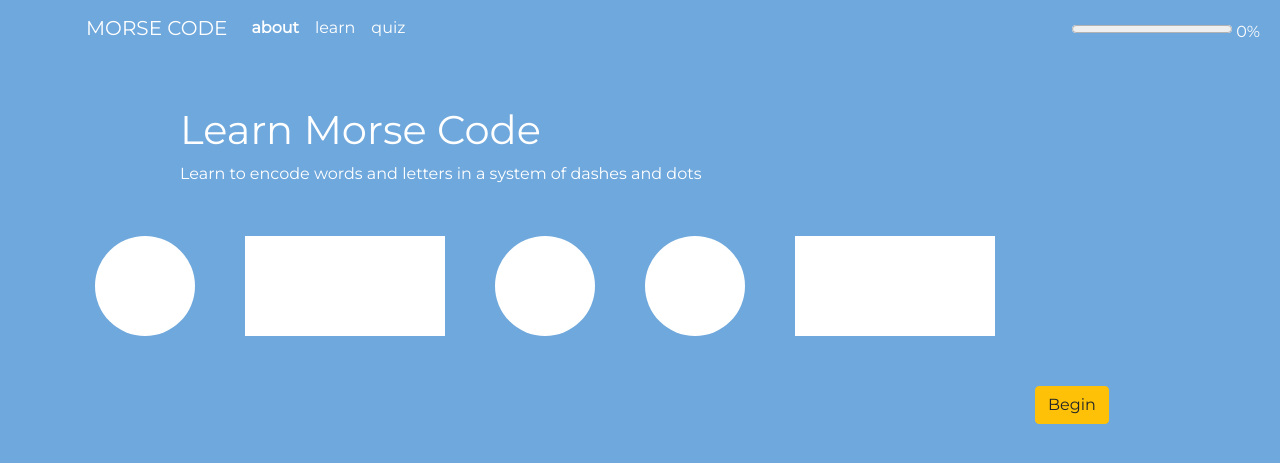
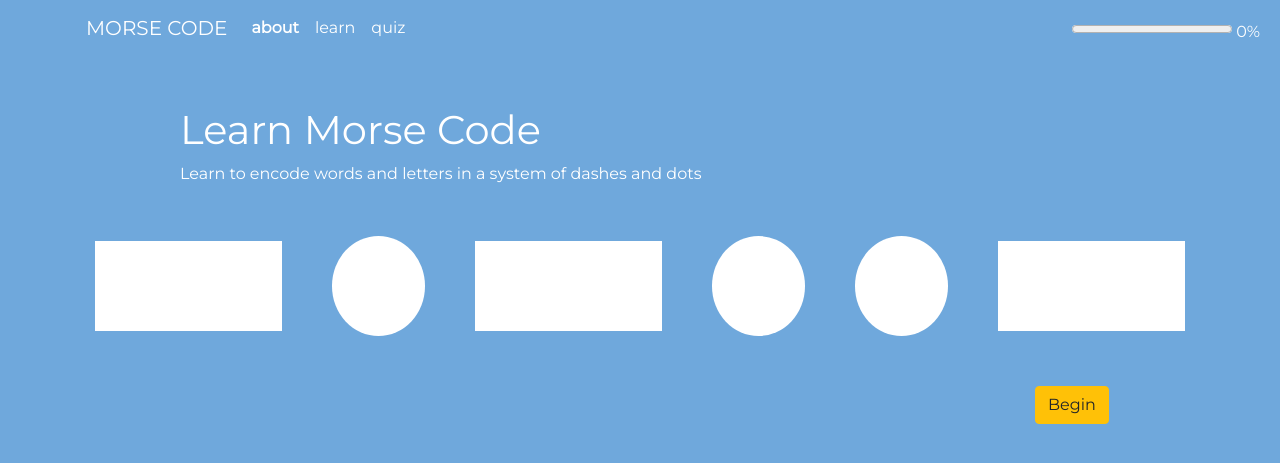
Before and after one commit to UIUX-Spring-2022/MorseCode, a Flask app: page / in a window 1280 px wide. Shown: the top 463 px of the page. Run offline with Flask 2, Linux system fonts and the light colour scheme; some libraries are stand-ins or nearby versions.

Commit message:
front page

```diff
--- a/static/components/morsecode.css
+++ b/static/components/morsecode.css
@@ -15,7 +15,7 @@
     margin-left: 25px;
 }
 .dash {
-    height: 100px;
+    height: 90px;
     width: 200px;
     background-color: white;
     margin-right: 25px;
--- a/templates/index.html
+++ b/templates/index.html
@@ -2,7 +2,6 @@
 
 
 {% block content %}
-
     <div class="row">
         <div class="col-md-10 offset-md-1">
             <h1>Learn Morse Code</h1>
@@ -12,6 +11,7 @@
         </div>
     </div>
     <div class="row align-items-center flex-nowrap">
+        <span class="dash"></span>
         <span class="dot"></span>
         <span class="dash"></span>
         <span class="dot"></span>
@@ -26,4 +26,5 @@
             <a href="/about" class="btn btn-warning btn-large" role="button">Begin</a>
         </div>
     </div>
+
 {% endblock %}
```
